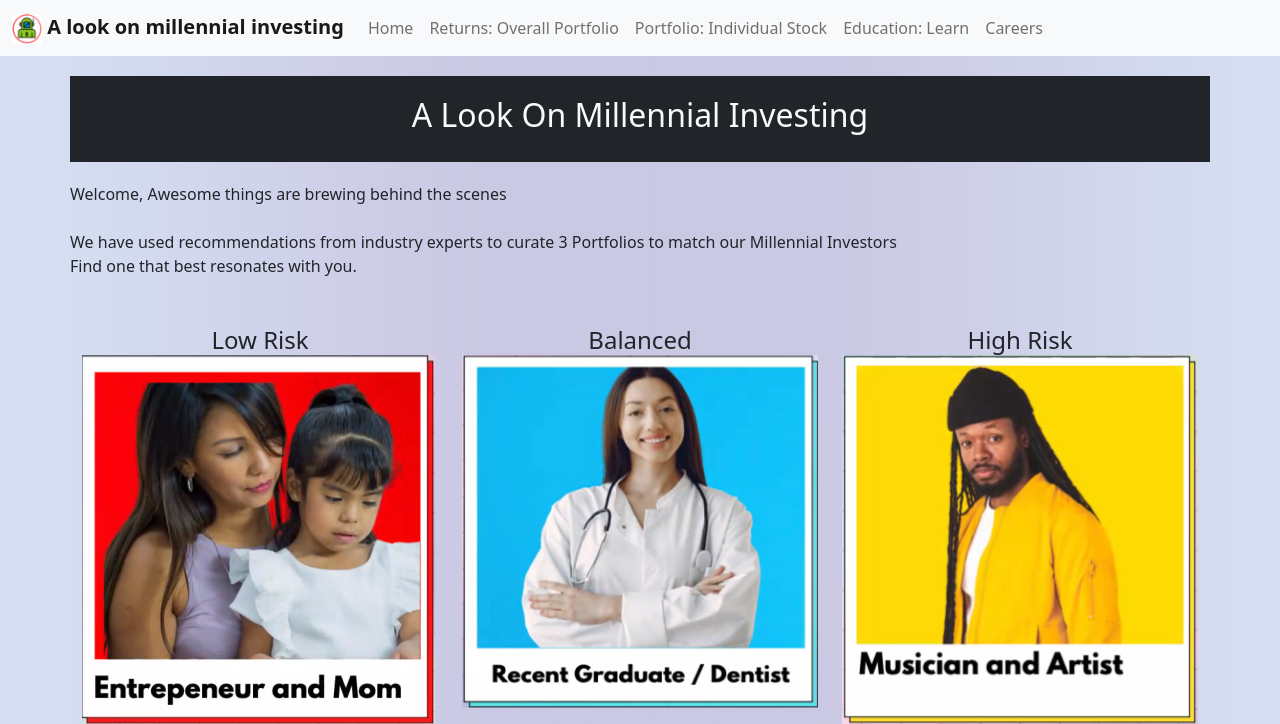
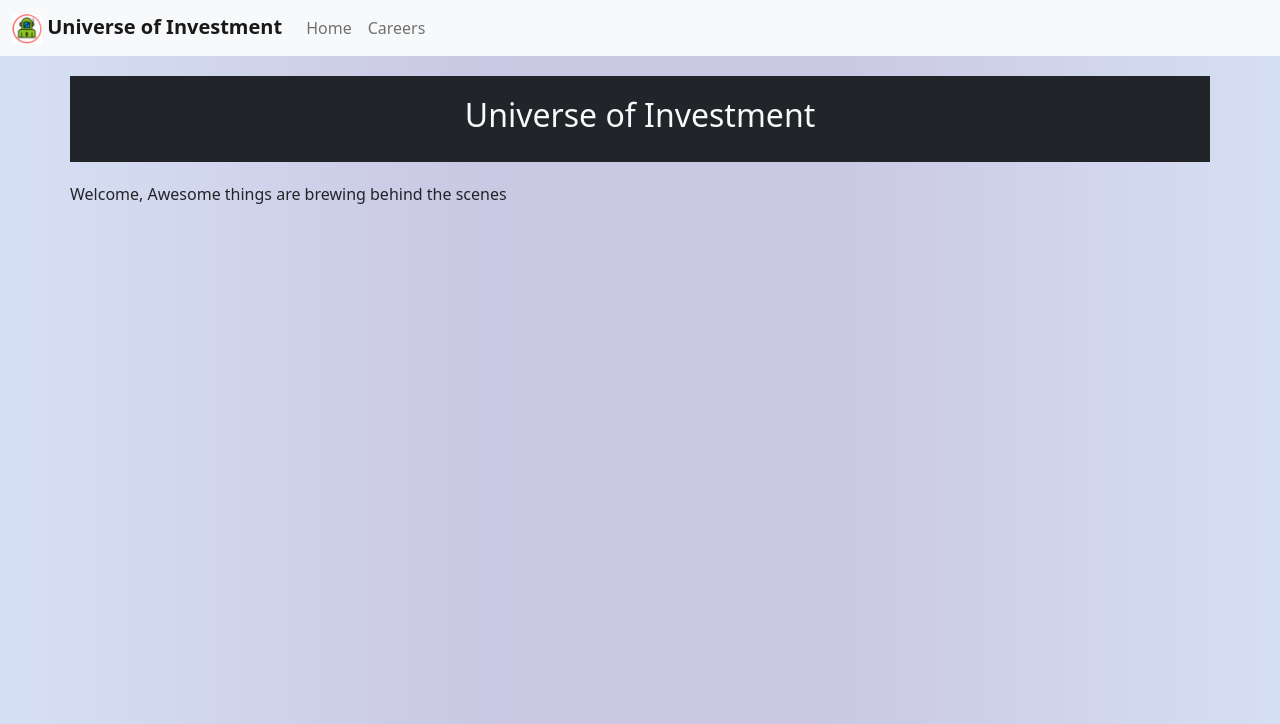
Before and after one commit to satishsurath/Universe-of-Investments, a Flask app: page / in a window 1280 px wide. Shown: the top 724 px of the page. Run offline with Flask 2, Linux system fonts and the light colour scheme; some libraries are stand-ins or nearby versions.

Commit message:
REbranding Universe of Investment and hiding old legacy HTML Code
Signed-off-by: Satish Surath <s@n-m.co>

```diff
--- a/app/templates/base2.html
+++ b/app/templates/base2.html
@@ -51,9 +51,9 @@ body {
 
 {% block title %}
         {% if title %}
-        {{ title }} - "A look on millennial investing"
+        {{ title }} - "Universe of Investment"
         {% else %}
-        Home Page - "A look on millennial investing"
+        Home Page - "Universe of Investment"
         {% endif %}
 {% endblock %}
 {% block navbar %}
@@ -62,7 +62,7 @@ body {
     <b>
           <a class="navbar-brand" href="{{ url_for('index') }}" style="vertical-align:middle;">
     <img src="static/favicon-32x32.png" width="30" height="30" class="d-inline-block" alt="">
-    A look on millennial investing
+    Universe of Investment
   </a></b>
   <button class="navbar-toggler" type="button" data-bs-toggle="collapse" data-bs-target="#navbarSupportedContent" aria-controls="navbarSupportedContent" aria-expanded="false" aria-label="Toggle navigation">
 
@@ -72,9 +72,13 @@ body {
   <div class="collapse navbar-collapse" id="navbarSupportedContent">
     <ul class="navbar-nav me-auto mb-2 mb-lg-0">
                     <li class="nav-item"><a class="nav-link" href="{{ url_for('index') }}">Home</a></li>
+                    <!--
                     <li class="nav-item"><a class="nav-link" href="{{ url_for('return_portfolio_all') }}">Returns: Overall Portfolio</a></li>
                     <li class="nav-item"><a class="nav-link" href="{{ url_for('return_portfolio') }}">Portfolio: Individual Stock</a></li>
                     <li class="nav-item"><a class="nav-link" href="{{ url_for('education') }}">Education: Learn</a></li>
+
+                    -->
+
                     <li class="nav-item"><a class="nav-link" href="{{ url_for('career') }}">Careers</a></li>
 
 
--- a/app/templates/index.html
+++ b/app/templates/index.html
@@ -5,7 +5,7 @@
 <div class="container">
      <div class="row">
             <div class="col text-light bg-dark" style="margin:20px 0px 20px 0px">
-                <h2 style="padding:20px 0px 20px 0px;text-align: center;" id="portfolioType">A Look On Millennial Investing</h2>
+                <h2 style="padding:20px 0px 20px 0px;text-align: center;" id="portfolioType">Universe of Investment</h2>
             </div>
 
     </div>
@@ -13,6 +13,7 @@
     <div class="row">
 Welcome, Awesome things are brewing behind the scenes
 <br><br>
+<!--
     We have used recommendations from industry experts to curate 3 Portfolios to match our Millennial Investors<br>
     Find one that best resonates with you.<br><br><br>
     </div>
@@ -69,5 +70,6 @@ You can check out the Visualization, Portfolio Details and Monte-Carlo Simulatio
     </ul>
     </div>
     </div>
+-->
 
 {% endblock %}
```
Also changed, not shown: PythonPrerequites.md (+1 -0 lines).
